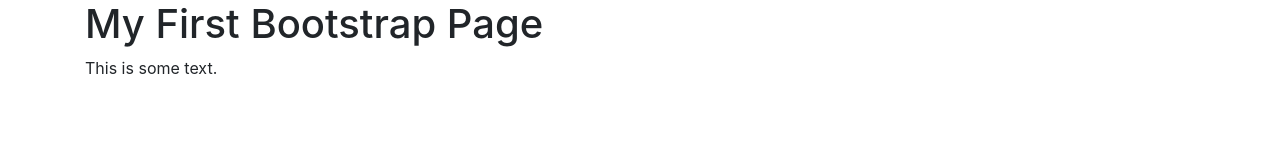
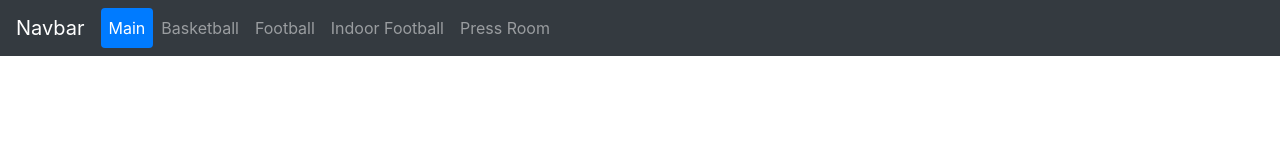
Before and after one commit to RaulOlmedoCheca/Classics-Franchise-Web, a plain HTML site: page index.html in a window 1280 px wide. Drawn offline with nearby package versions, Linux system fonts and the light colour scheme.

Commit message:
Added a fast-made navbar

```diff
--- a/index.html
+++ b/index.html
@@ -18,10 +18,36 @@
 
 <body>
 
-    <div class="container">
-        <h1>My First Bootstrap Page</h1>
-        <p>This is some text.</p>
-    </div>
+    <nav class="navbar navbar-expand-sm bg-dark navbar-dark fixed-top">
+        <!-- Brand -->
+        <a class="navbar-brand" href="#">Navbar</a>
+
+        <!-- Toggler/collapsive Button -->
+        <button class="navbar-toggler" type="button" data-toggle="collapse" data-target="#collapsibleNavbar">
+            <span class="navbar-toggler-icon"></span>
+        </button>
+
+        <div class="collapse navbar-collapse" id="collapsibleNavbar">
+            <ul class="navbar-nav nav-pills">
+                <li class="nav-item">
+                    <a class="nav-link active" href="#">Main</a>
+                </li>
+                <li class="nav-item">
+                    <a class="nav-link" href="#">Basketball</a>
+                </li>
+                <li class="nav-item">
+                    <a class="nav-link" href="#">Football</a>
+                </li>
+                <li class="nav-item">
+                    <a class="nav-link" href="#">Indoor Football</a>
+                </li>
+                <li class="nav-item">
+                    <a class="nav-link" href="#">Press Room</a>
+                </li>
+            </ul>
+        </div>
+    </nav>
+
 
 </body>
 
```
